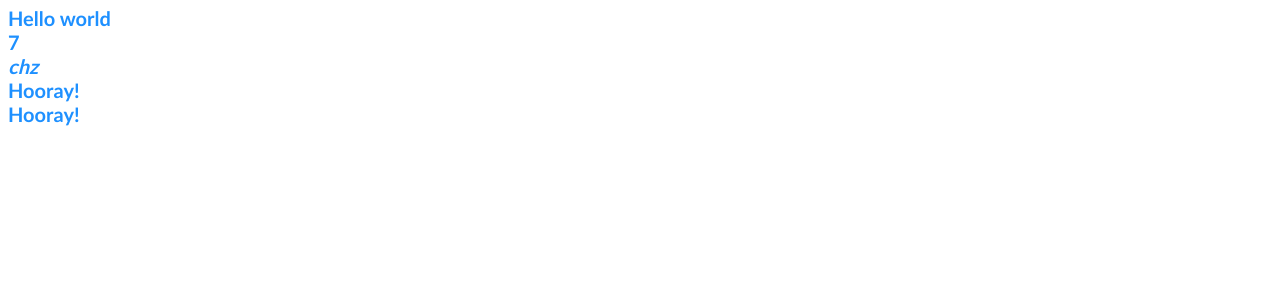
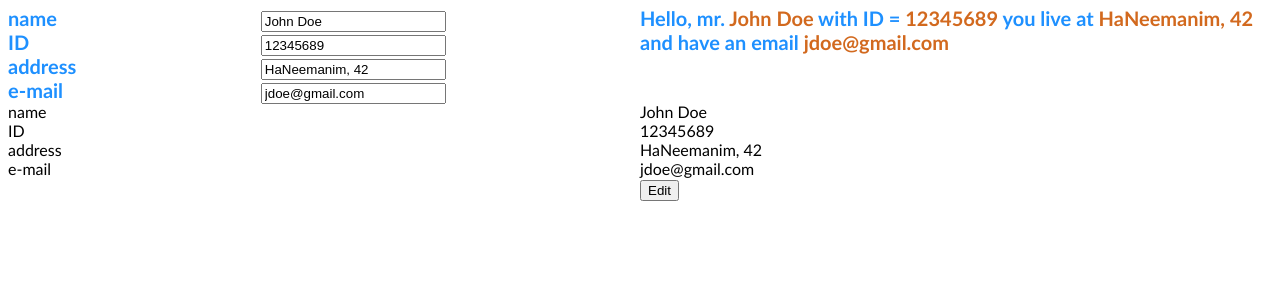
Before and after one commit to xchezzzx/masa-frontend, an Angular app: page / in a window 1280 px wide. Shown: the top 300 px of the page. Built offline with nearby package versions, Linux system fonts and the light colour scheme.

Commit message:
0412 - Button & form

```diff
--- a/src/app/app.component.html
+++ b/src/app/app.component.html
@@ -1,13 +1,38 @@
 <div class="mf-app-component">
-    Hello world
-    <br />
-
-    {{ myProperty.length }}
-    <div>
-        <i>chz</i>
-        <div [innerText] = "myProperty"></div>
+    <div class="left">
+        <div>name</div>
+        <div>ID</div>
+        <div>address</div>
+        <div>e-mail</div>
     </div>
 
-    <div [innerText] = "myProperty"></div>
+    <div class="left">
+        <div><input type="text" [(ngModel)] = "person.name" /></div>
+        <div><input type="number" [(ngModel)] = "person.id" ></div>
+        <div><input type="address" [(ngModel)] = "person.address" ></div>
+        <div><input type="email" [(ngModel)] = "person.email" ></div>
+    </div>
 
+    <div class="right">
+        Hello, mr. <span [innerText] = "person.name" class="entered"></span>
+        with ID = <span [innerText] = "person.id" class="entered"></span>
+        you live at <span [innerText] = "person.address" class="entered"></span>
+        and have an email <span [innerText] = "person.email" class="entered"></span>
+    </div>
+
+    <br />
+    <br />
 </div>
+
+<div class="clear-fix"></div>
+
+<div [innerHtml]="cardMessage"></div>
+
+<mf-person-card
+    [personName]="person.name"
+    [personId]="person.id"
+    [personAddress]="person.address"
+    [personEmail]="person.email"
+    (onModeChange)="onCardModeChanged($event)"
+    >
+</mf-person-card>
--- a/src/app/app.component.less
+++ b/src/app/app.component.less
@@ -1,4 +1,18 @@
 @import "../assets/styles/theme.less";
+
+.left {
+    float: left;
+    width: 20%;
+}
+
+.right {
+    float: right;
+    width: 50%;
+}
+
+.entered {
+    color: chocolate;
+}
 
 .mf-app-component {
     color: @brand-color;
--- a/src/app/app.component.ts
+++ b/src/app/app.component.ts
@@ -1,12 +1,37 @@
-import { Component } from '@angular/core';
+import { Component } from "@angular/core";
+
+interface IPerson {
+    name: string;
+    id: string;
+    address: string;
+    email: string;
+}
 
 @Component({
-    selector: 'app-root',
-    templateUrl: './app.component.html',
-    styleUrls: ['./app.component.less']
+    selector: "app-root",
+    templateUrl: "./app.component.html",
+    styleUrls: ["./app.component.less"]
 })
+
 export class AppComponent {
-    title = 'masa-frontend';
+    title = "masa-frontend";
 
-    public myProperty: string = "Hooray!";
+    public person: IPerson = {
+        name: "John Doe",
+        id: "12345689",
+        address: "HaNeemanim, 42",
+        email: "jdoe@gmail.com"
+    }
+
+    public cardMessage: string = "";
+
+    public onCardModeChanged(isEdit: boolean): void {
+        this.cardMessage = isEdit ?
+            "Please, fill in the data" :
+            "Data saved"
+    }
+
+    // public onClickMeClick(): void {
+    //     this.name = "New data!";
+    // }
 }
--- /dev/null
+++ b/src/app/core/components/person-card/person-card.component.html
@@ -0,0 +1,20 @@
+<div class="mf-person-card">
+    <div class="left-pane">
+        <div>name</div>
+        <div>ID</div>
+        <div>address</div>
+        <div>e-mail</div>
+    </div>
+
+    <div class="right-pane">
+        <div [innerText]="personName"></div>
+        <div [innerText]="personId"></div>
+        <div [innerText]="personAddress"></div>
+        <div [innerText]="personEmail"></div>
+        <button
+            [innerText]="buttonTitle"
+            (click)="onToggleModeClick()"
+            >
+        </button>
+    </div>
+</div>
--- /dev/null
+++ b/src/app/core/components/person-card/person-card.component.less
@@ -0,0 +1,18 @@
+@import "../../../../assets/styles/theme.less";
+
+.mf-person-card {
+
+    .left-pane {
+        float: left;
+        width: 50%;
+    }
+
+    .right-pane {
+        float: right;
+        width: 50%;
+    }
+
+    .clear-both {
+        .clear-fix;
+    }
+}
--- /dev/null
+++ b/src/app/core/components/person-card/person-card.component.ts
@@ -0,0 +1,41 @@
+import { Component, EventEmitter, Input, Output } from "@angular/core";
+
+enum Mode {
+    ReadOnly,
+    Edit
+}
+
+const Edit: string = "Edit";
+const Save: string = "Save";
+
+
+@Component({
+    selector: "mf-person-card",
+    templateUrl: "./person-card.component.html",
+    styleUrls: ["./person-card.component.less"]
+})
+export class PersonCardComponent {
+    @Input() personName: string = "";
+    @Input() personId: string = "";
+    @Input() personAddress: string = "";
+    @Input() personEmail: string = "";
+
+    @Output() onModeChange: EventEmitter<boolean> = new EventEmitter<boolean>();
+
+    public buttonTitle: string = "";
+    private _mode: Mode = Mode.ReadOnly;
+
+    constructor() {
+        this.setButtonTitle();
+    }
+
+    public onToggleModeClick(): void {
+        this._mode = this._mode === Mode.ReadOnly ? Mode.Edit : Mode.ReadOnly;
+        this.setButtonTitle();
+        this.onModeChange.emit(this._mode === Mode.Edit);
+    }
+
+    private setButtonTitle() {
+        this.buttonTitle = this._mode === Mode.ReadOnly ? Edit : Save;
+    }
+}
--- a/src/assets/styles/theme.less
+++ b/src/assets/styles/theme.less
@@ -15,3 +15,7 @@
     width: @width-in-percent;
     display: inline-block;
 }
+
+.clear-fix {
+    clear: both;
+}
```
Also changed, not shown: src/app/app.module.ts (+8 -1 lines), src/app/core/core.module.ts (added, +17 -0 lines), 1 other file (tests, documents, lock files or other folders).
